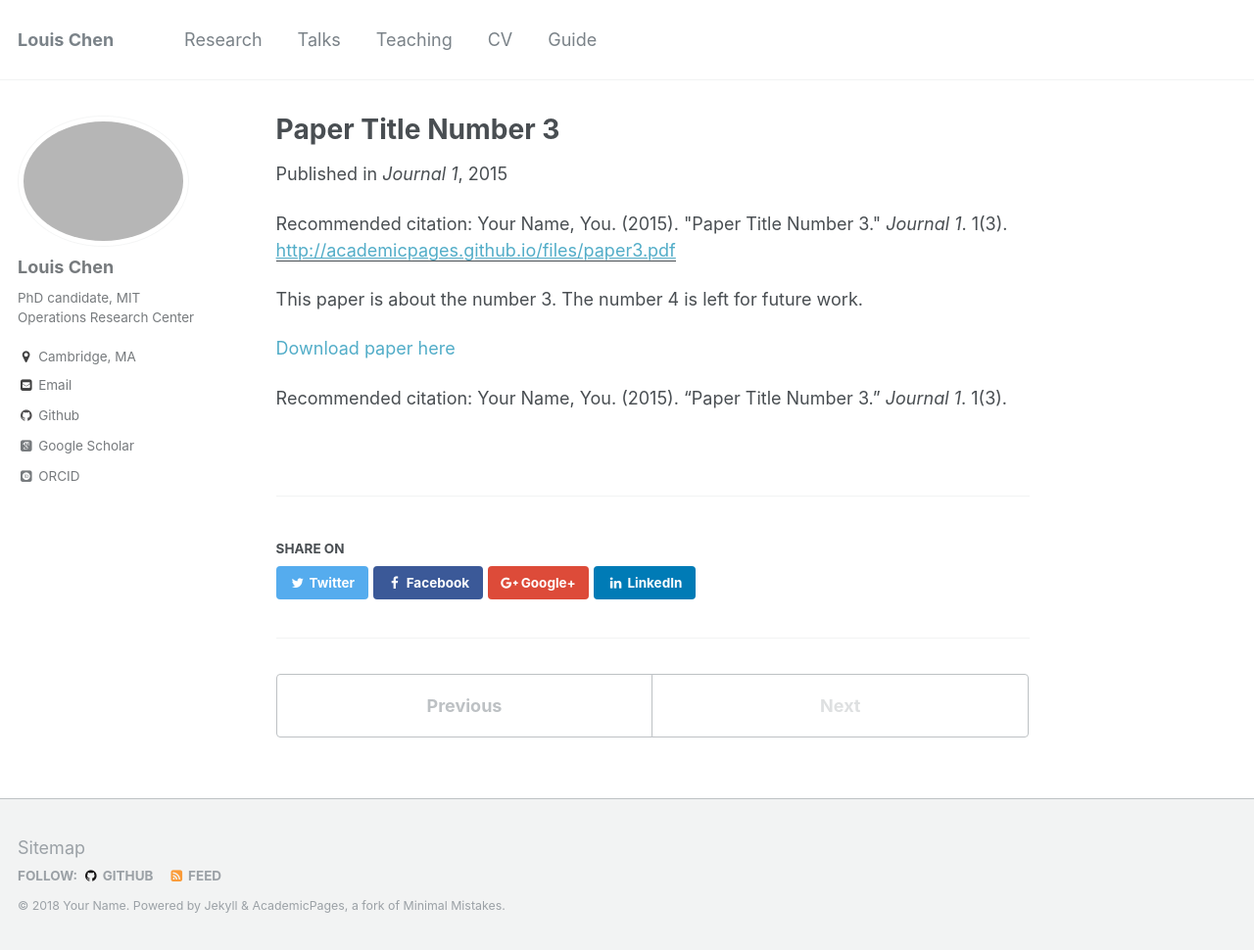
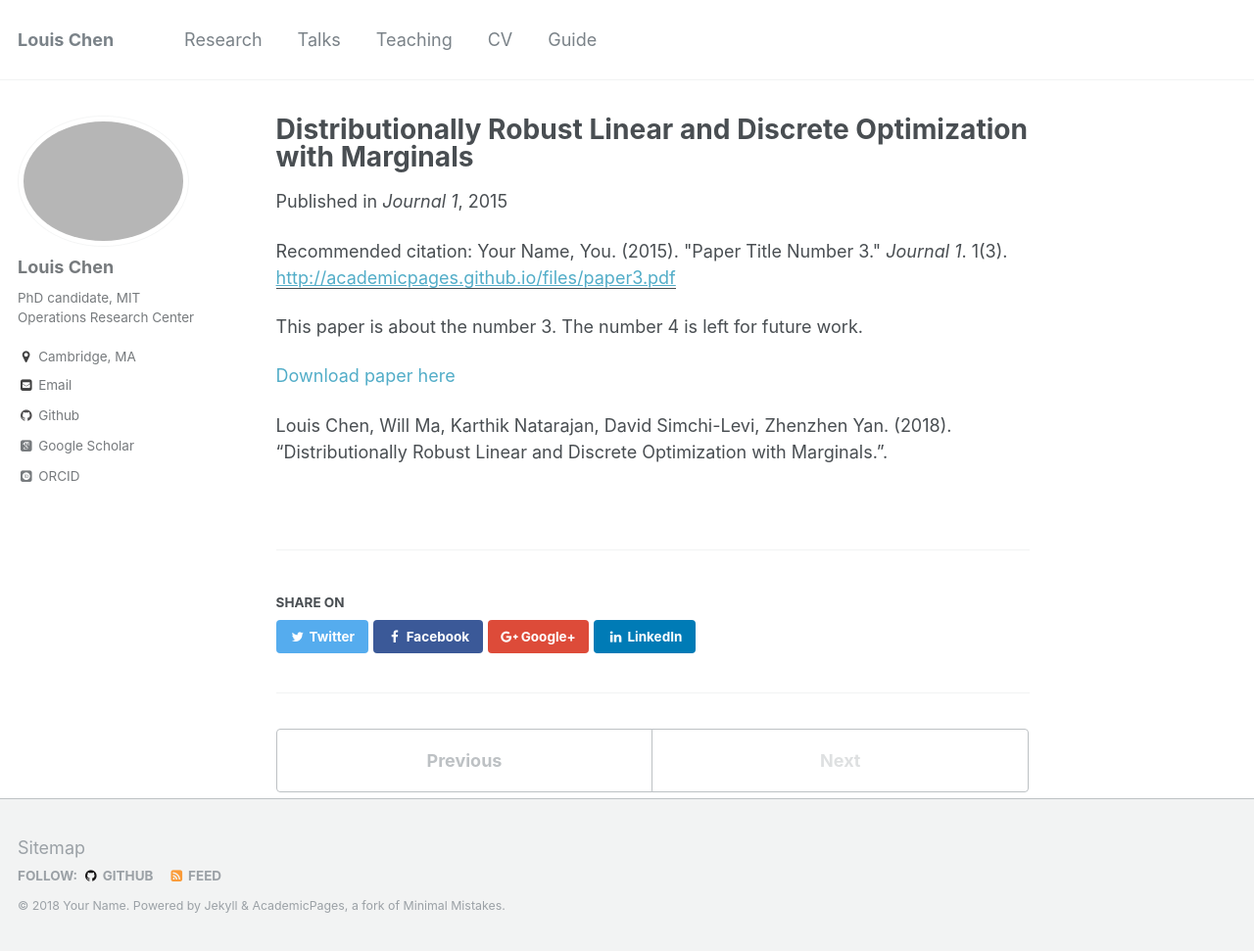
Before and after one commit to LouisLChen/LouisLChen.github.io, a Jekyll site: the page built from _publications/2015-10-01-paper-title-number-3.md, in a window 1280 px wide and 971 px high. Shown: the whole window at 98% size. Built offline with Jekyll 4.4.1, drawn with Linux system fonts in a browser that asks for light colours; some web fonts are replaced.

Commit message:
Update 2015-10-01-paper-title-number-3.md

```diff
--- a/_publications/2015-10-01-paper-title-number-3.md
+++ b/_publications/2015-10-01-paper-title-number-3.md
@@ -1,5 +1,5 @@
 ---
-title: "Paper Title Number 3"
+title: "Distributionally Robust Linear and Discrete Optimization with Marginals"
 collection: publications
 permalink: /publication/2015-10-01-paper-title-number-3
 excerpt: 'This paper is about the number 3. The number 4 is left for future work.'
@@ -10,6 +10,6 @@ citation: 'Your Name, You. (2015). &quot;Paper Title Number 3.&quot; <i>Journal
 ---
 This paper is about the number 3. The number 4 is left for future work.
 
-[Download paper here](http://academicpages.github.io/files/paper3.pdf)
+[Download paper here](https://papers.ssrn.com/sol3/papers.cfm?abstract_id=3159473)
 
-Recommended citation: Your Name, You. (2015). "Paper Title Number 3." <i>Journal 1</i>. 1(3).
+Louis Chen, Will Ma, Karthik Natarajan, David Simchi-Levi, Zhenzhen Yan. (2018). "Distributionally Robust Linear and Discrete Optimization with Marginals.".
```
